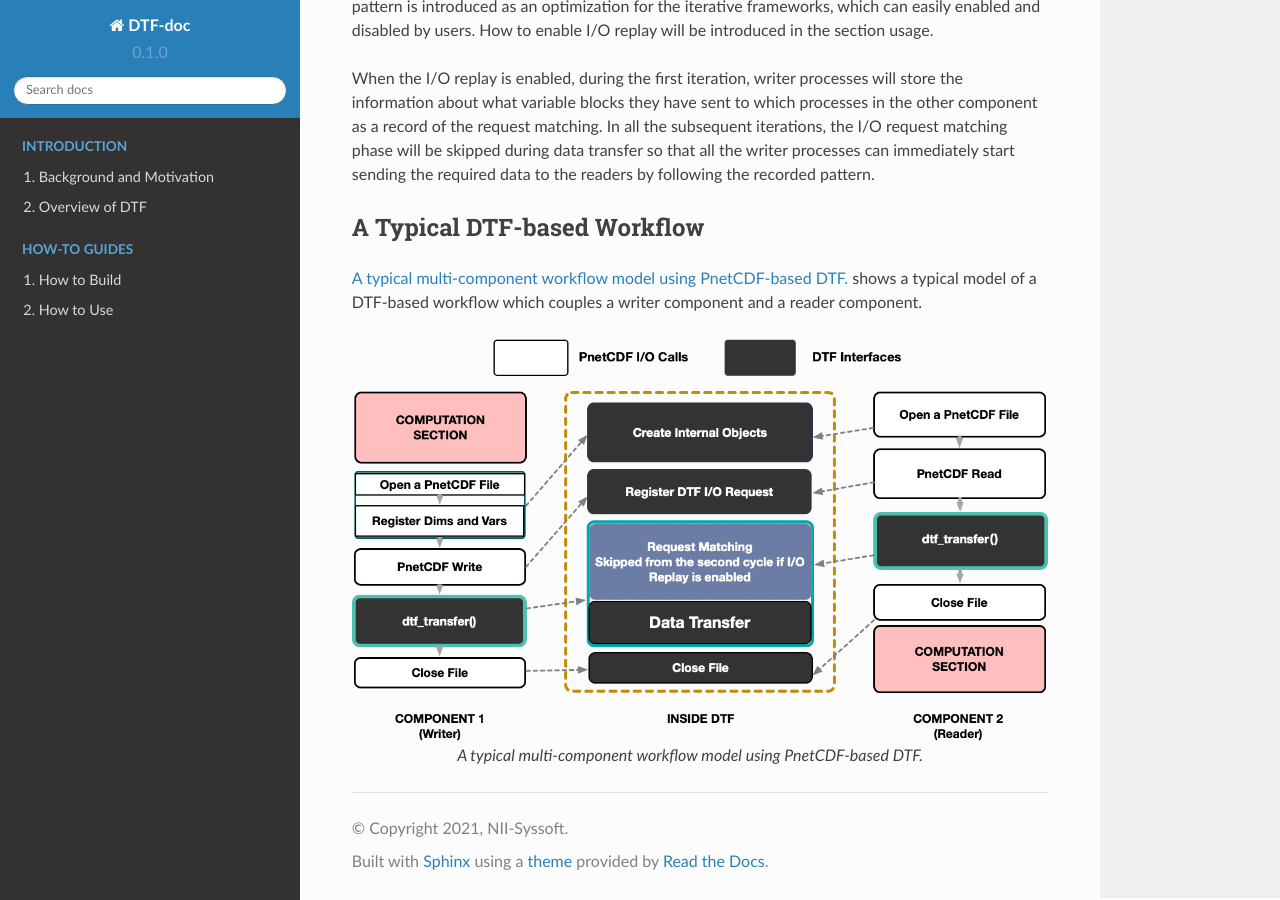
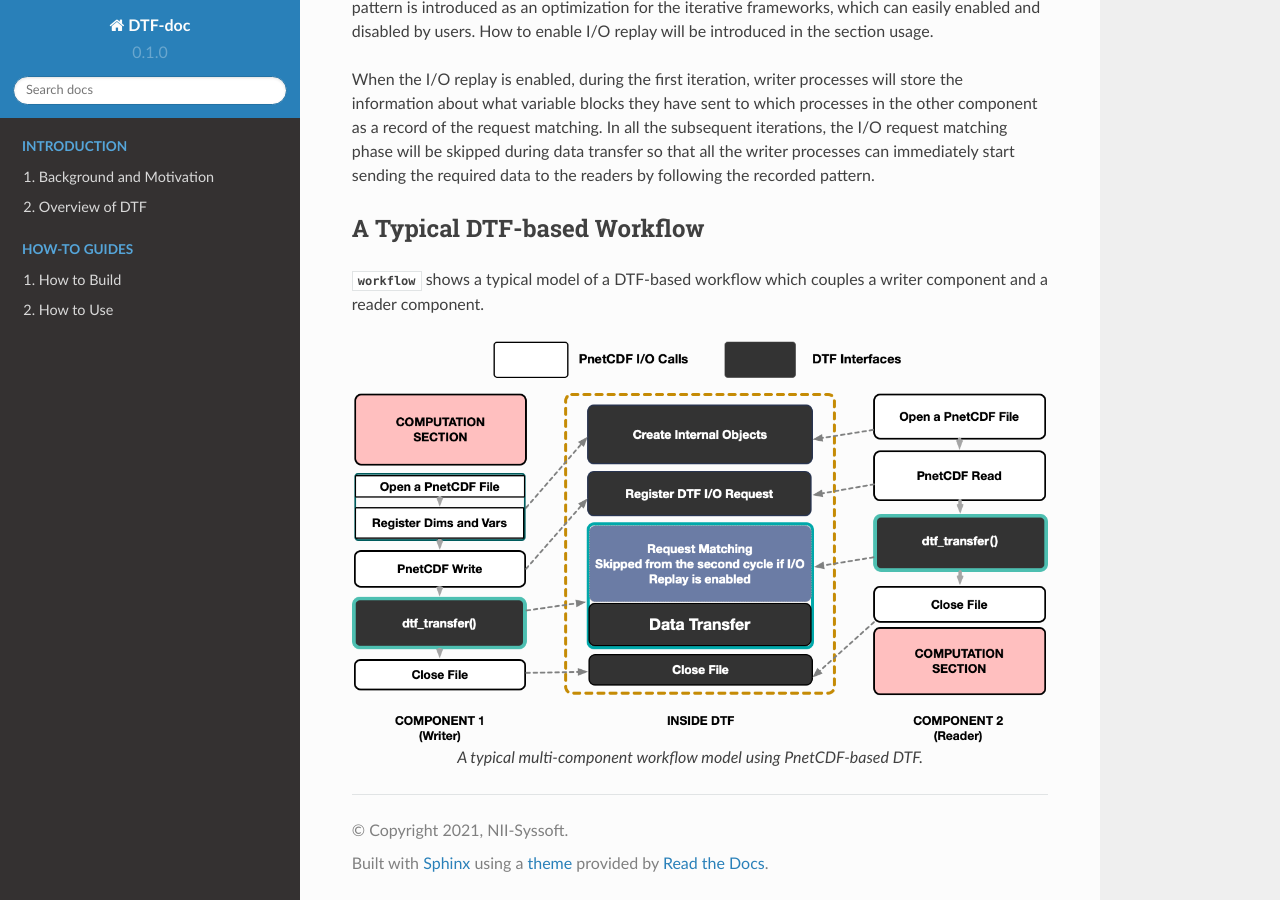
Before and after one commit to yjie2366/dtf-docs, a Sphinx documentation site: the page built from docs/source/overview.rst, in a window 1280 px wide and 900 px high, scrolled down 1860 px. Built offline with Sphinx 7.4.7 and the Read the Docs theme 2.0.0, drawn with Linux system fonts in a browser that asks for light colours; part of the change alters nothing that is shown; some of the changed text lies outside the part shown.

```diff
--- a/docs/source/overview.rst
+++ b/docs/source/overview.rst
@@ -27,7 +27,7 @@ These collected I/O requests will be further used for matching read requests wit
 A Typical DTF-based Workflow
 ----------------------------
 
-:ref:`workflow` shows a typical model of a DTF-based workflow which couples a writer component and a reader component.
+:numref:`workflow` shows a typical model of a DTF-based workflow which couples a writer component and a reader component.
 
 .. _workflow:
 
--- a/docs/source/request-match.rst
+++ b/docs/source/request-match.rst
@@ -5,7 +5,7 @@ I/O request matching is one of the important features in DTF.
 During execution, designated numbers of processes of the writer component will be assigned as matcher processes, which will collect all the I/O requests and match each read request against the corresponding write request(s) according to the metadata contained in each request.
 The number of matcher processes can be designated by users.
 
-For example, as shown in :ref:`request-m`, there are two matcher processes in the writer component.
+For example, as shown in :numref:`request-m`, there are two matcher processes in the writer component.
 Firstly the matcher processes collect all the I/O requests from other writer processes and reader processes.
 Matcher processes then perform request matching based on the ``start`` and ``count`` metadata contained in the I/O request and look for the write requests which write data to the array blocks that will be read by each reader request.
 The requested data blocks of each read request may be matched with multiple write requests, each of which writes to a sub-block of the requested array block.
```
